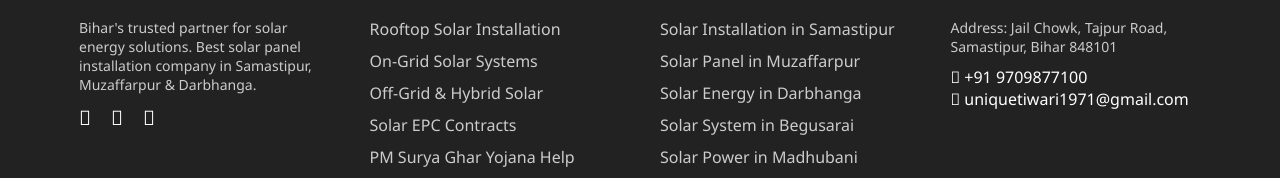
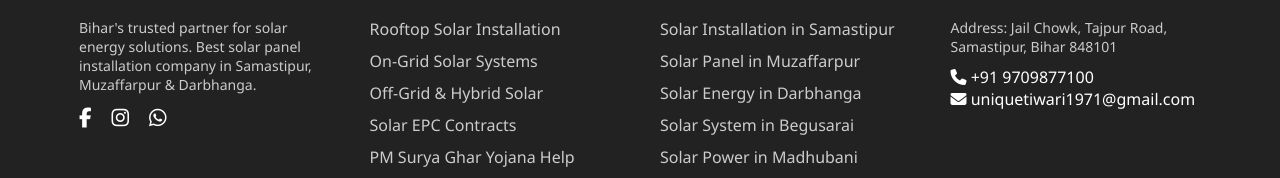
Before and after one commit to PranatPraveer/maa-veena-solar, an Angular app: page / in a window 1280 px wide. Shown: the part 4734-4912 px from the top of the page. Built offline with nearby package versions, Linux system fonts and the light colour scheme.

Commit message:
Fix footer icons and standardize FontAwesome brand classes

```diff
--- a/src/app/app.html
+++ b/src/app/app.html
@@ -1,3 +1,4 @@
+<link rel="stylesheet" href="https://cdnjs.cloudflare.com/ajax/libs/font-awesome/6.5.1/css/all.min.css">
 <meta name="viewport" content="width=device-width, initial-scale=1">
 <div class="top-bar">
   <div class="container">
```
